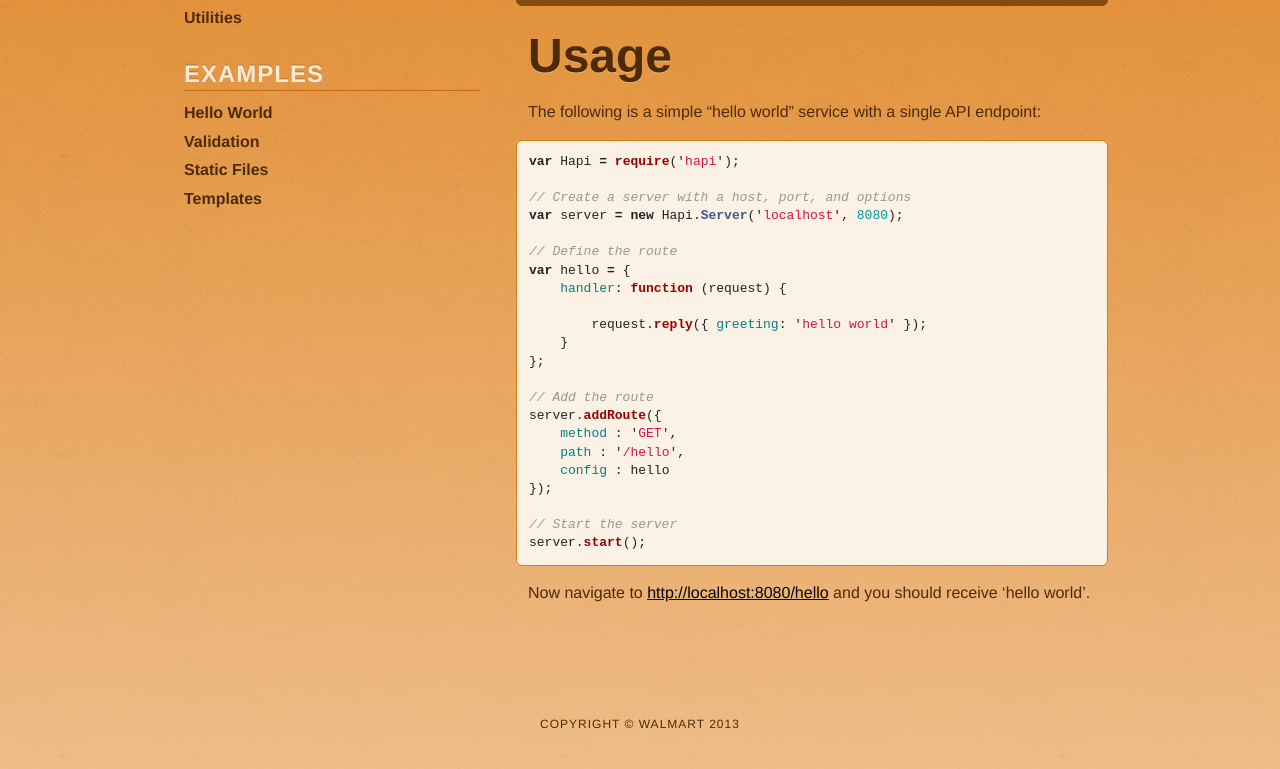
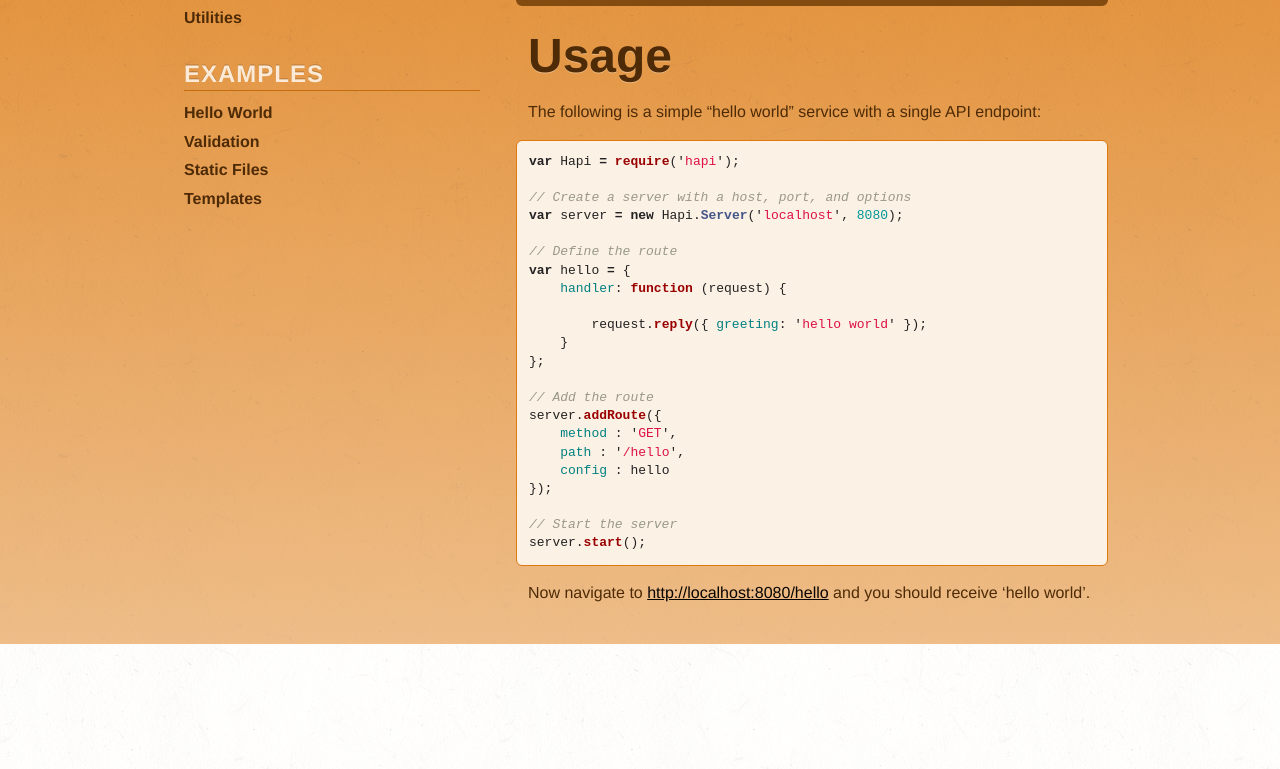
Before and after one commit to z0mt3c/spumko.github.com, a Jekyll site: the page built from index.md, in a window 1280 px wide and 900 px high, scrolled down 772 px, cut to the strip 131-900 px from the top of the window. Built offline with Jekyll 4.4.1, drawn with Linux system fonts in a browser that asks for light colours; Markdown is read by kramdown in place of the engine named in the settings; after the commit the page ends 1547 px from its top, so only the background shows below that.

Commit message:
Update default.html

```diff
--- a/_layouts/default.html
+++ b/_layouts/default.html
@@ -96,10 +96,6 @@
             </div>
         </div>
     </div>
-
-    <footer class="copyright">
-        <p>Copyright © Walmart 2013</p>
-    </footer>
 </section>
 
 <script type="text/javascript" src="//use.typekit.net/vjn6umd.js"></script>
```
